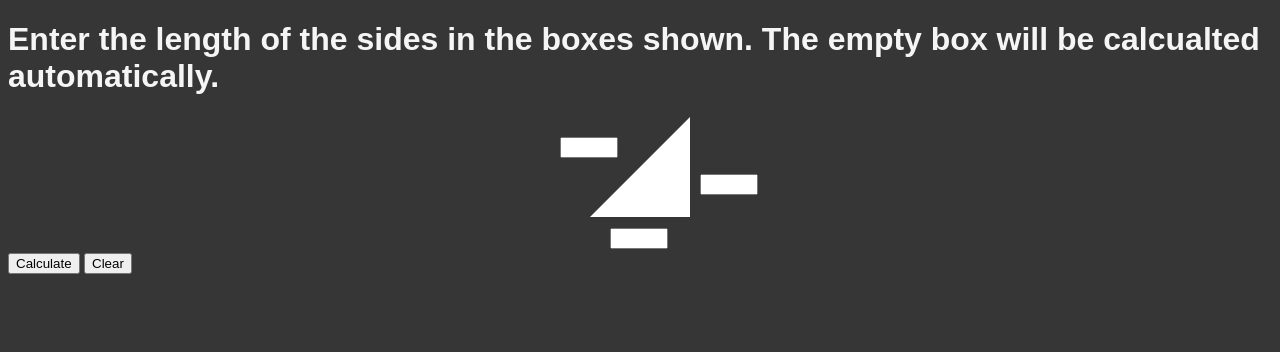
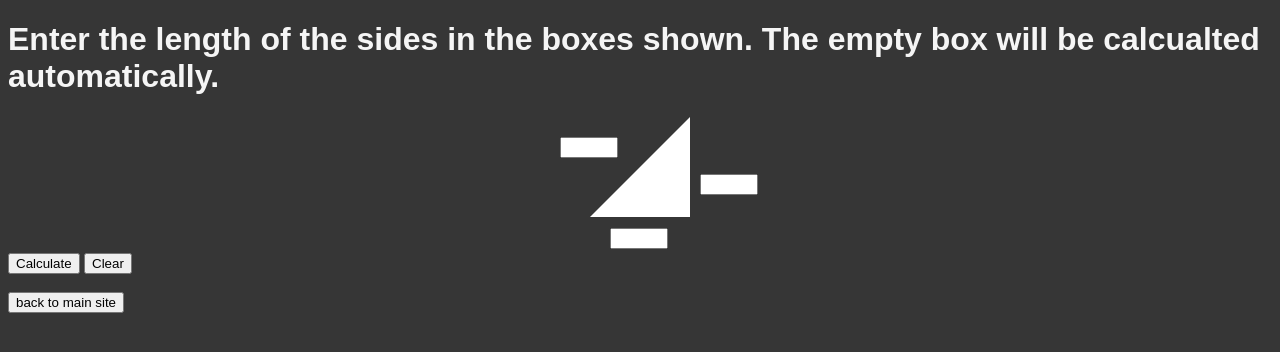
Before and after one commit to runes121/runes121.github.io, a plain HTML site: page MathsCalculators/TriangleSide/index.html in a window 1280 px wide. Drawn offline with Linux system fonts and the light colour scheme.

Commit message:
Add back button

```diff
--- a/MathsCalculators/TriangleSide/index.html
+++ b/MathsCalculators/TriangleSide/index.html
@@ -17,6 +17,7 @@
         </div>
     </div><br><br>
     <button type="button" id="calculate">Calculate</button>
-    <button type="button" id="clear">Clear</button>
+    <button type="button" id="clear">Clear</button><br><br>
+    <button type="button" onclick="window.location.href = 'https://runes121.github.io/'" id="mainsitebtn">back to main site</button>
 </body>
 </html>
```
